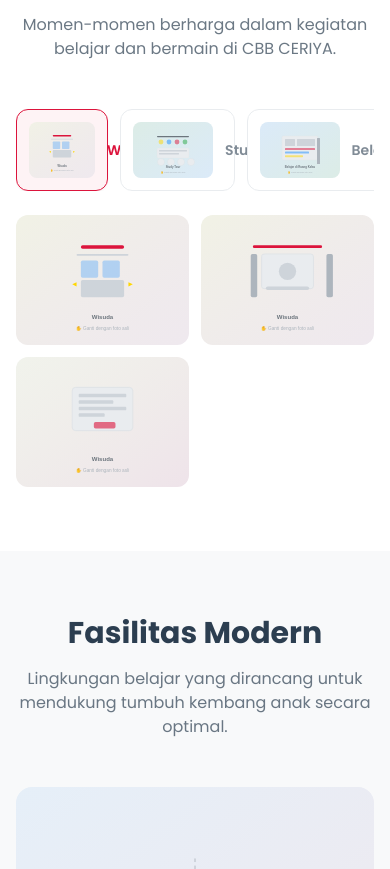
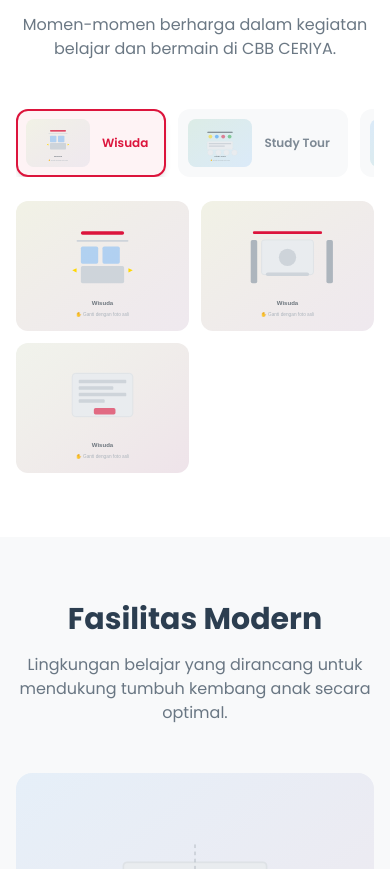
Before and after one commit to FarrelGhozy/web-profile-cbb-ceriya, a website built with Vite: page index.html in a window 390 px wide. Shown: the part 3835-4704 px from the top of the page. Built offline with nearby package versions, Linux system fonts and the light colour scheme.

Commit message:
style: improve gallery layout proportions + mobile scroll
- Desktop sidebar (lg:w-72): vertical stack, image on top
  with text below, full-width tabs with rounded border
- Mobile sidebar: horizontal snap-scroll
  with compact tabs, auto-scrollable left-right
- Active tab has solid border + shadow for clarity
- scrollbar-thin for subtle scroll indicator on mobile

```diff
--- a/index.html
+++ b/index.html
@@ -356,8 +356,8 @@
         <div class="container-section">
           <h2 class="section-title">Galeri Kegiatan</h2>
           <p class="section-subtitle">Momen-momen berharga dalam kegiatan belajar dan bermain di CBB CERIYA.</p>
-          <div class="flex flex-col gap-6 lg:flex-row" data-animate>
-            <aside class="flex flex-row gap-3 overflow-x-auto lg:w-56 lg:flex-col lg:overflow-visible" id="gallery-tabs" role="tablist" aria-label="Kategori galeri"></aside>
+          <div class="flex flex-col gap-6 lg:flex-row lg:items-start" data-animate>
+            <aside class="scrollbar-thin flex flex-row gap-3 overflow-x-auto overscroll-x-contain snap-x snap-mandatory lg:w-72 lg:flex-col lg:gap-4 lg:overflow-visible" id="gallery-tabs" role="tablist" aria-label="Kategori galeri"></aside>
             <div class="min-h-0 flex-1" id="gallery-content">
               <div class="grid grid-cols-2 gap-3 sm:gap-4" id="gallery-grid"></div>
             </div>
--- a/src/main.js
+++ b/src/main.js
@@ -274,14 +274,14 @@ document.addEventListener('DOMContentLoaded', () => {
   function renderGalleryTabs() {
     tabsEl.innerHTML = galleryData.map(cat => `
       <button role="tab" aria-selected="${cat.id === activeCategory}"
-        class="gallery-tab flex items-center gap-3 rounded-xl border p-3 text-left transition-all duration-200 whitespace-nowrap lg:flex-col lg:items-center lg:gap-2 lg:p-4 lg:text-center ${
+        class="gallery-tab snap-start flex items-center gap-3 rounded-xl border-2 p-2 text-left transition-all duration-200 shrink-0 lg:flex-col lg:items-center lg:gap-3 lg:p-4 lg:text-center lg:w-full ${
           cat.id === activeCategory
-            ? 'border-primary bg-primary/5 text-primary shadow-sm'
-            : 'border-neutral-100 bg-white text-dark/60 hover:border-neutral-200 hover:text-dark'
+            ? 'border-primary bg-primary/5 text-primary shadow-md'
+            : 'border-transparent bg-neutral-50 text-dark/60 hover:border-neutral-200 hover:text-dark hover:shadow-sm'
         }"
         data-category="${cat.id}">
-        <img src="${cat.images[0]}" alt="" class="h-14 w-20 flex-shrink-0 rounded-lg object-cover lg:h-20 lg:w-28" loading="lazy" />
-        <span class="text-sm font-semibold lg:text-xs lg:leading-tight">${cat.name}</span>
+        <img src="${cat.images[0]}" alt="" class="h-12 w-16 flex-shrink-0 rounded-lg object-cover lg:h-24 lg:w-full" loading="lazy" />
+        <span class="pr-2 text-xs font-semibold lg:w-full lg:pr-0 lg:text-sm">${cat.name}</span>
       </button>
     `).join('')
   }
```
